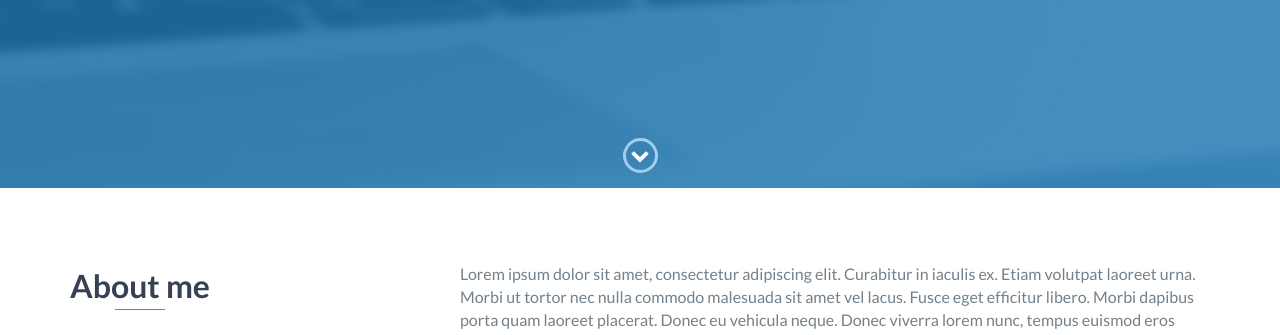
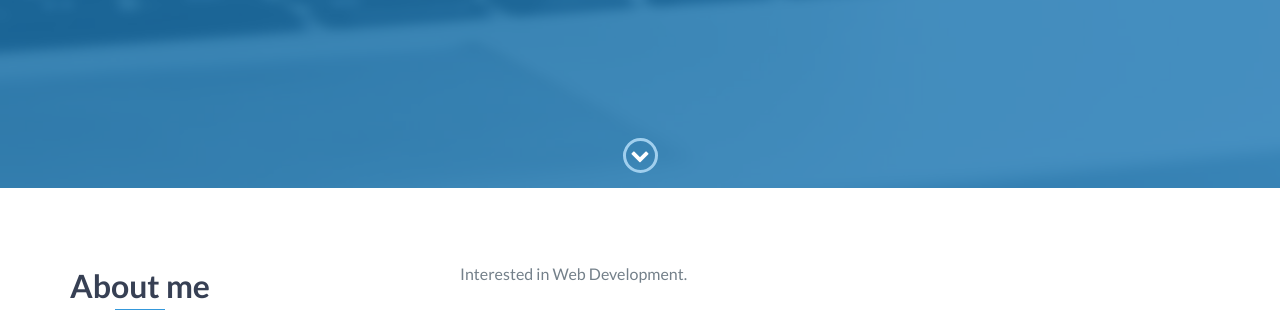
Before and after one commit to Gunasekhar0027/Portfolio, a plain HTML site: page index.html in a window 1280 px wide. Shown: the part 612-947 px from the top of the page. Drawn offline with Linux system fonts and the light colour scheme.

Commit message:
Update index.html

```diff
--- a/index.html
+++ b/index.html
@@ -63,7 +63,7 @@
                     <h2 class="heading"><b>About me</b></h2>
                 </div>
                 <div class="col-md-8">
-                    <p> Lorem ipsum dolor sit amet, consectetur adipiscing elit. Curabitur in iaculis ex. Etiam volutpat laoreet urna. Morbi ut tortor nec nulla commodo malesuada sit amet vel lacus. Fusce eget efficitur libero. Morbi dapibus porta quam laoreet placerat. Donec eu vehicula neque. Donec viverra lorem nunc, tempus euismod eros sollicitudin ut. Quisque et tincidunt libero. Donec id pharetra justo. Proin euismod lacinia dolor, eu scelerisque justo tempus pharetra. Vivamus nunc justo, finibus ut nisl sed, euismod rhoncus nulla. Proin sed magna egestas, egestas ante et, congue eros. In consequat, mauris dapibus tincidunt suscipit, ex libero aliquet diam, at maximus risus enim non leo. </p>
+                    <p> Interested in Web Development. </p>
                 </div>
             </div>
         </div>
```
